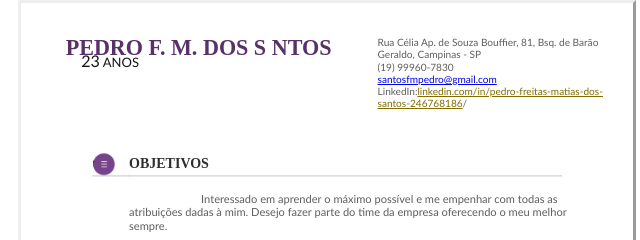
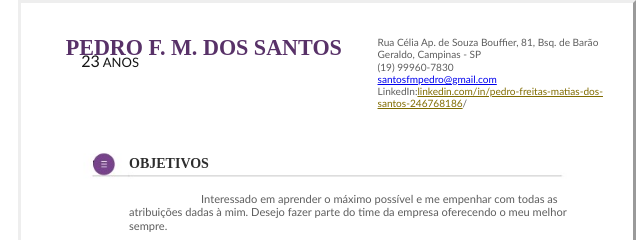
Before and after one commit to santosfmpedro/santosfmpedro.github.io, a plain HTML site: page index.html in a window 1280 px wide. Shown: the top 240 px of the page, 316-956 px from the left. Drawn offline with Linux system fonts and the light colour scheme; a script that the page names is missing.

Commit message:
Update index.html

```diff
--- a/index.html
+++ b/index.html
@@ -87,7 +87,7 @@ div.cls_043{font-family:"Calibri Bold",serif;font-size:12.1px;color:rgb(94,94,94
 <div style="position:absolute;left:0px;top:0px">
 <img src="index/background1.jpg" width=612 height=792></div>
 <div style="position:absolute;left:356.54px;top:33.14px" class="cls_004"><span class="cls_004">Rua Célia Ap. de Souza Bouffier, 81, Bsq. de Barão</span></div>
-<div style="position:absolute;left:44.66px;top:32.42px" class="cls_003"><span class="cls_003">PEDRO F. M. DOS S  NTOS</span></div>
+<div style="position:absolute;left:44.66px;top:32.42px" class="cls_003"><span class="cls_003">PEDRO F. M. DOS SANTOS</span></div>
 <div style="position:absolute;left:356.54px;top:45.38px" class="cls_004"><span class="cls_004">Geraldo, Campinas - SP</span></div>
 <div style="position:absolute;left:356.54px;top:57.62px" class="cls_004"><span class="cls_004">(19) 99960-7830</span></div>
 <div style="position:absolute;left:60.26px;top:47.54px" class="cls_024"><span class="cls_024">23</span><span class="cls_025"> ANOS</span></div>
```
